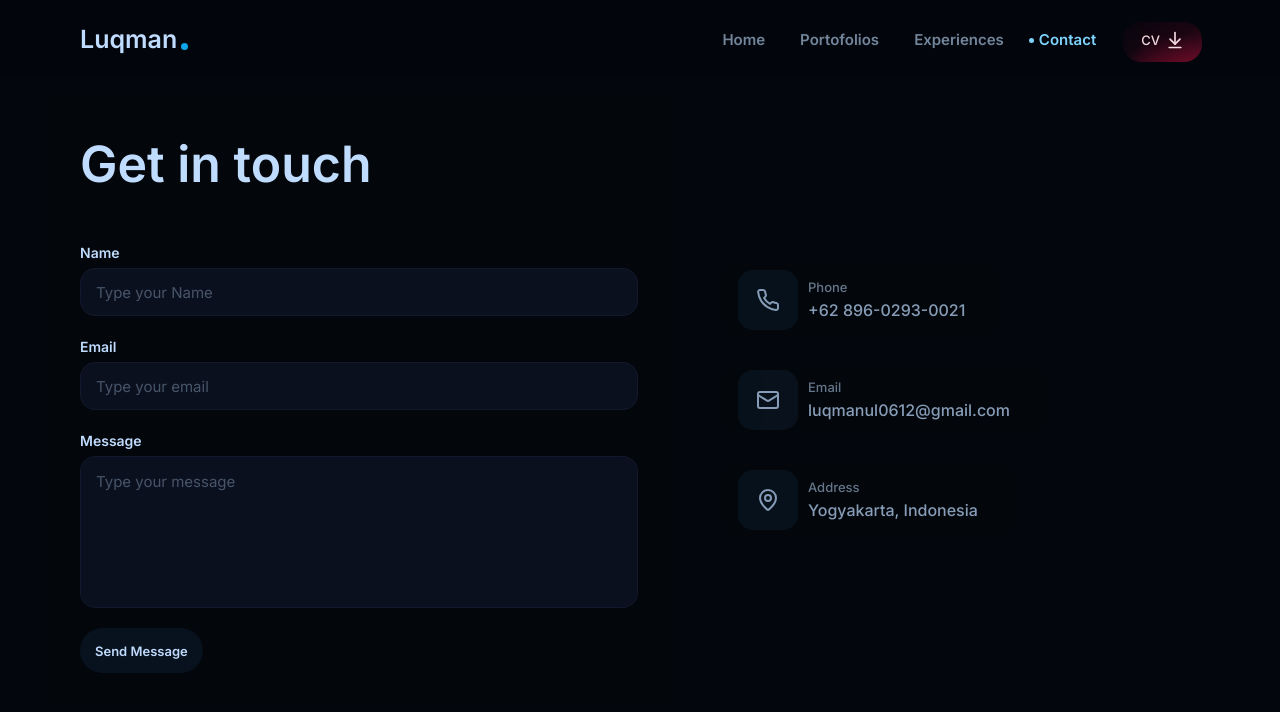
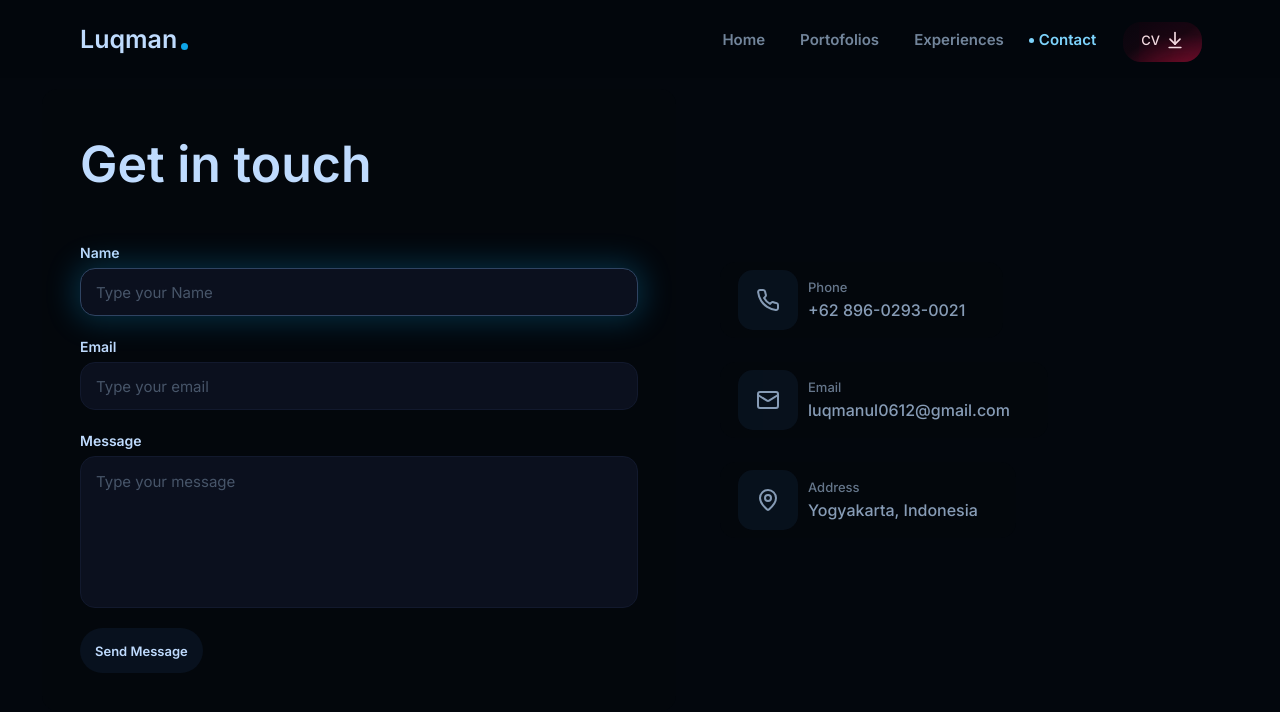
Before and after one commit to luqmanul0612/webprofile, a React (Vite) app: page /contact in a window 1280 px wide. Shown: the top 712 px of the page. Built offline with nearby package versions, Linux system fonts and the light colour scheme.

Commit message:
update home

```diff
--- a/src/components/TextArea/textarea.scss
+++ b/src/components/TextArea/textarea.scss
@@ -42,7 +42,7 @@
       }
       &:focus {
         border: 1.5px solid #2f4462;
-        box-shadow: 0 0 0 2px #5474a530;
+        box-shadow: 0px 0px 30px 5px rgba(14, 164, 233, 0.243);
       }
       &.error {
         color: colors.$red-500;
--- a/src/components/TextField/textfield.scss
+++ b/src/components/TextField/textfield.scss
@@ -42,7 +42,7 @@
       }
       &:focus {
         border: 1.5px solid #2f4462;
-        box-shadow: 0 0 0 2px #5474a530;
+        box-shadow: 0px 0px 30px 5px rgba(14, 164, 233, 0.243);
       }
       &.error {
         color: colors.$red-500;
--- a/src/pages/contact/index.tsx
+++ b/src/pages/contact/index.tsx
@@ -8,6 +8,7 @@ import TextArea from "../../components/TextArea";
 import GlowCard from "../../components/GlowCard";
 import { Mail, MapPin, Phone } from "lucide-react";
 import GlowButton from "../../components/GlowButton";
+import { useEffect, useRef } from "react";
 
 const infoData = [
   {
@@ -39,6 +40,12 @@ export const validationSchema = yup.object().shape({
 type Message = yup.InferType<typeof validationSchema>;
 
 const ContactPage = () => {
+  const nameRef = useRef<HTMLInputElement>();
+
+  useEffect(() => {
+    if (nameRef.current) nameRef.current.focus();
+  }, []);
+
   const form = useForm<Message>({
     mode: "all",
     reValidateMode: "onChange",
@@ -76,6 +83,7 @@ const ContactPage = () => {
                 name="name"
                 render={({ field, fieldState }) => (
                   <TextField
+                    ref={nameRef}
                     label="Name"
                     placeholder="Type your Name"
                     value={field.value}
```
